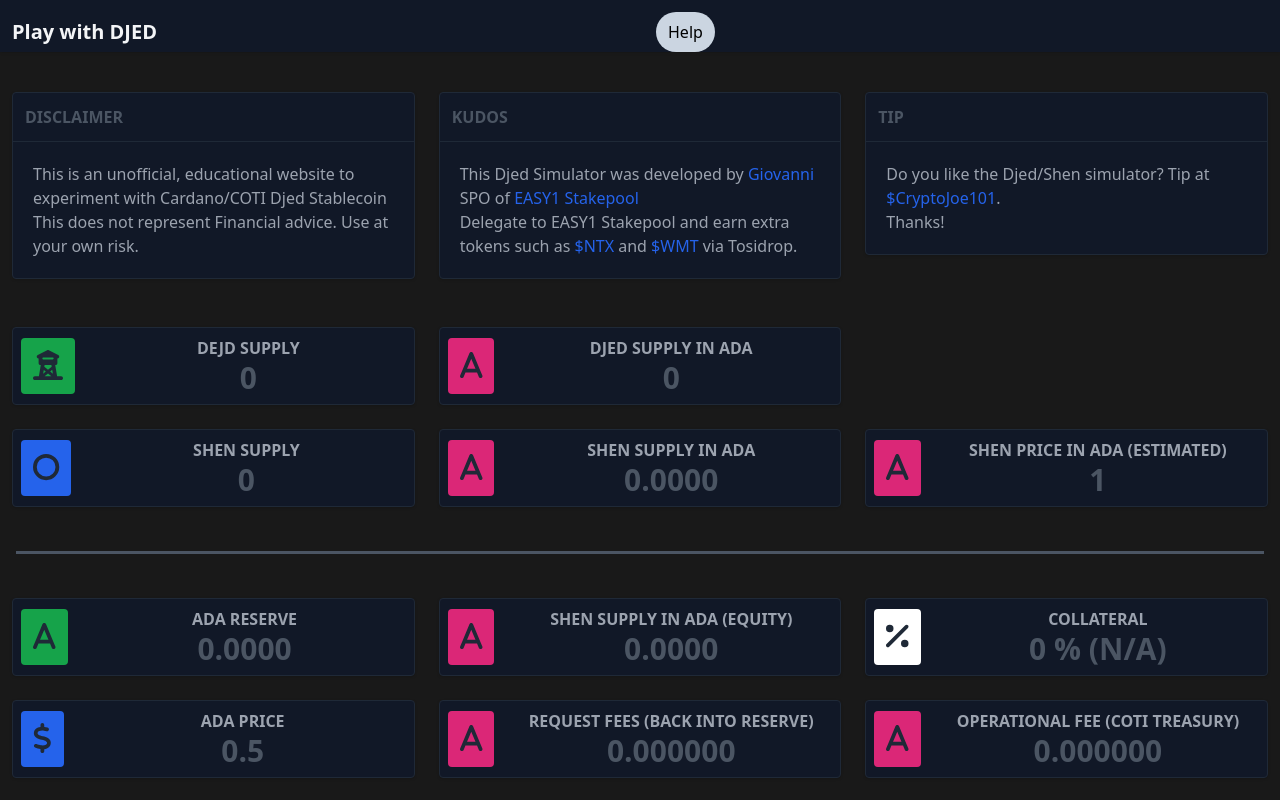
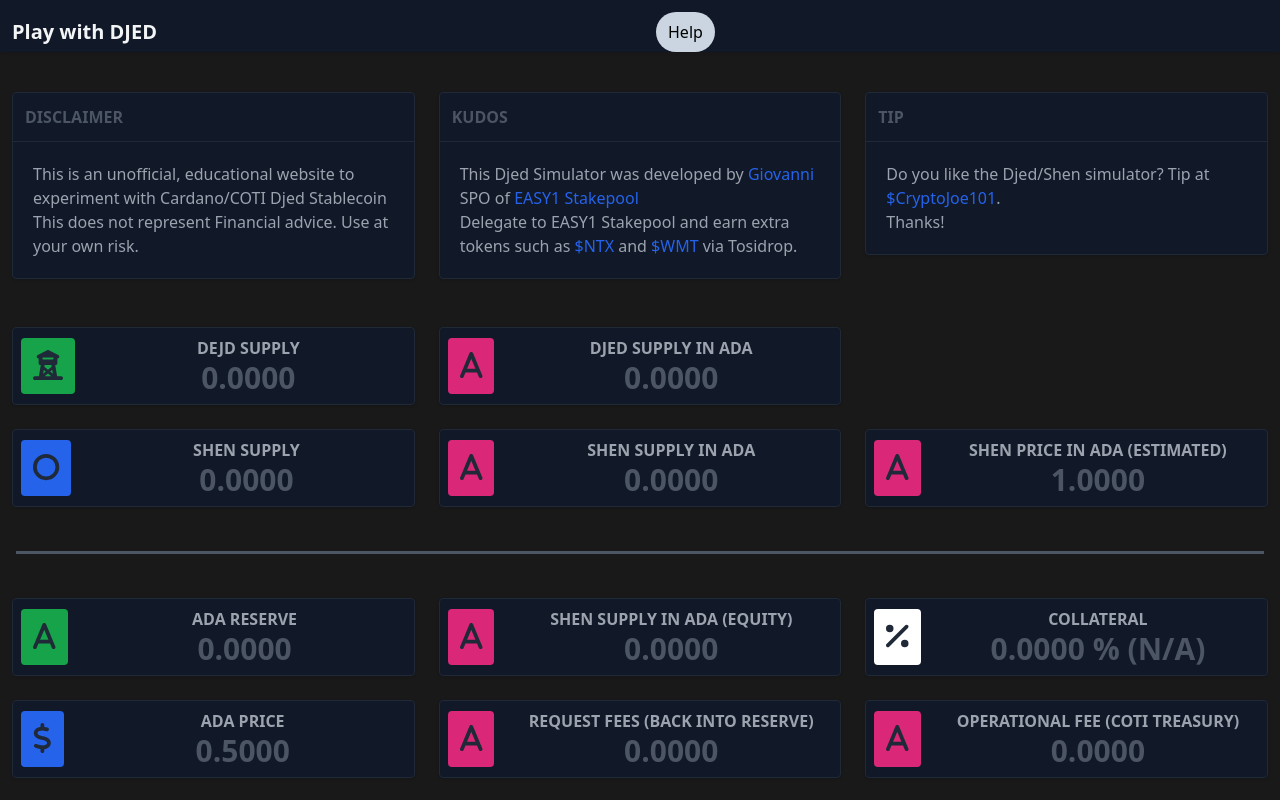
Before and after one commit to nemo83/play-with-djed, a Next.js app: page / in a window 1280 px wide. Shown: the top 800 px of the page. Built offline with nearby package versions, Linux system fonts and the light colour scheme.

Commit message:
fixed collateral calculations, 4 decimals

```diff
--- a/pages/index.js
+++ b/pages/index.js
@@ -286,7 +286,7 @@
     console.log('newShenPriceInAda: ' + newShenPriceInAda)
     setShenPrice(newShenPriceInAda)
 
-    const coll = calcCollPct(djedAmount, adaUsdRate, adaReserveAmt)
+    const coll = calcCollPct(djedAmount, newAdaPrice, adaReserveAmt)
     console.log('coll: ' + coll)
     setCollateralColor(coll)
     setCollateralPct(coll)
@@ -303,7 +303,7 @@
     console.log('newShenPriceInAda: ' + newShenPriceInAda)
     setShenPrice(newShenPriceInAda)
 
-    const coll = calcCollPct(djedAmount, adaUsdRate, adaReserveAmt)
+    const coll = calcCollPct(djedAmount, newAdaPrice, adaReserveAmt)
     console.log('coll: ' + coll)
     setCollateralColor(coll)
     setCollateralPct(coll)
@@ -487,7 +487,7 @@
                   </div>
                   <div className="flex-1 text-right md:text-center">
                     <h5 className="font-bold uppercase text-gray-400">Dejd Supply</h5>
-                    <h3 className="font-bold text-3xl text-gray-600"> {djedAmount} </h3>
+                    <h3 className="font-bold text-3xl text-gray-600"> {parseFloat(djedAmount).toFixed(4)} </h3>
                   </div>
                 </div>
               </div>
@@ -507,7 +507,7 @@
                   </div>
                   <div className="flex-1 text-right md:text-center">
                     <h5 className="font-bold uppercase text-gray-400">Djed Supply in Ada</h5>
-                    <h3 className="font-bold text-3xl text-gray-600"> {djedAmount / adaUsdRate} </h3>
+                    <h3 className="font-bold text-3xl text-gray-600"> {parseFloat(djedAmount / adaUsdRate).toFixed(4)} </h3>
                   </div>
                 </div>
               </div>
@@ -529,7 +529,7 @@
                   </div>
                   <div className="flex-1 text-right md:text-center">
                     <h5 className="font-bold uppercase text-gray-400">Shen Supply</h5>
-                    <h3 className="font-bold text-3xl text-gray-600"> {shenAmount} </h3>
+                    <h3 className="font-bold text-3xl text-gray-600"> {parseFloat(shenAmount).toFixed(4)} </h3>
                   </div>
                 </div>
               </div>
@@ -569,7 +569,7 @@
                   </div>
                   <div className="flex-1 text-right md:text-center">
                     <h5 className="font-bold uppercase text-gray-400">Shen Price in Ada (estimated)</h5>
-                    <h3 className="font-bold text-3xl text-gray-600"> {shenPrice} </h3>
+                    <h3 className="font-bold text-3xl text-gray-600"> {parseFloat(shenPrice).toFixed(4)} </h3>
                   </div>
                 </div>
               </div>
@@ -637,7 +637,7 @@
                   </div>
                   <div className="flex-1 text-right md:text-center">
                     <h5 className="font-bold uppercase text-gray-400">Collateral </h5>
-                    <h3 className="font-bold text-3xl text-gray-600"> {collateralPct} % ({collStatus})</h3>
+                    <h3 className="font-bold text-3xl text-gray-600"> {parseFloat(collateralPct).toFixed(4)} % ({collStatus})</h3>
                   </div>
                 </div>
               </div>
@@ -657,7 +657,7 @@
                   </div>
                   <div className="flex-1 text-right md:text-center">
                     <h5 className="font-bold uppercase text-gray-400">Ada Price</h5>
-                    <h3 className="font-bold text-3xl text-gray-600"> {adaUsdRate} </h3>
+                    <h3 className="font-bold text-3xl text-gray-600"> {parseFloat(adaUsdRate).toFixed(4)} </h3>
                   </div>
                 </div>
               </div>
@@ -678,7 +678,7 @@
                   </div>
                   <div className="flex-1 text-right md:text-center">
                     <h5 className="font-bold uppercase text-gray-400"> Request Fees (Back into Reserve) </h5>
-                    <h3 className="font-bold text-3xl text-gray-600"> {parseFloat(feeTotal).toFixed(6)}</h3>
+                    <h3 className="font-bold text-3xl text-gray-600"> {parseFloat(feeTotal).toFixed(4)}</h3>
                   </div>
                 </div>
               </div>
@@ -698,7 +698,7 @@
                   </div>
                   <div className="flex-1 text-right md:text-center">
                     <h5 className="font-bold uppercase text-gray-400">Operational Fee (COTI treasury) </h5>
-                    <h3 className="font-bold text-3xl text-gray-600"> {parseFloat(opFeeTotal).toFixed(6)} </h3>
+                    <h3 className="font-bold text-3xl text-gray-600"> {parseFloat(opFeeTotal).toFixed(4)} </h3>
                   </div>
                 </div>
               </div>
```
